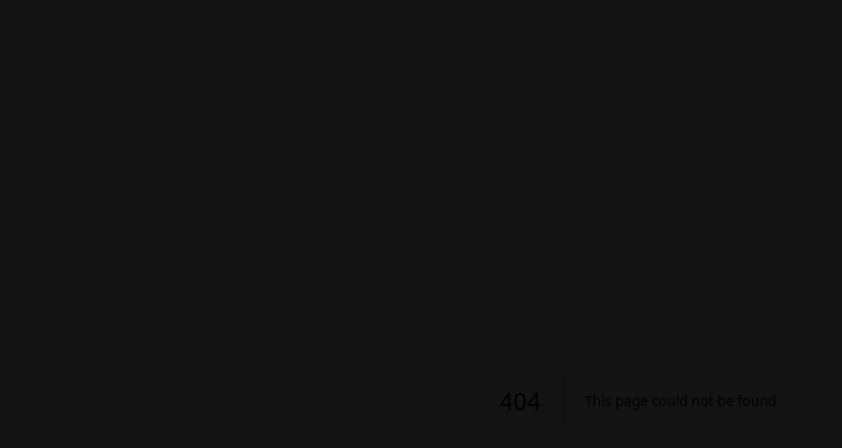
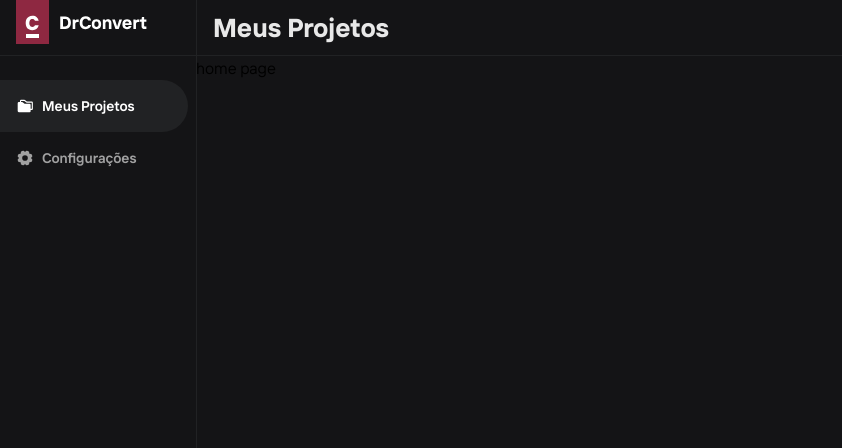
Before and after one commit to Equipe-Void/drconvert, a Next.js app in the folder web/: page / in a window 1280 px wide. Before the commit this address had no page. Shown: the top 448 px of the page, without its empty margins (0-842 px from the left). Built offline with nearby package versions, Linux system fonts and the light colour scheme.

Commit message:
feat: pages layout

```diff
--- /dev/null
+++ b/web/app/(home)/_components/header.tsx
@@ -0,0 +1,17 @@
+import Image from "next/image";
+import logo from "@/public/images/logo.svg";
+
+export default function Header() {
+	return (
+		<div className="w-full px-4 h-14 flex border-b border-solid border-black1">
+			<div className="h-14 pr-12 border-r border-solid border-black1">
+				<Image src={logo} alt="DrConvert Logo" />
+			</div>
+			<div className="flex-1 flex items-center pl-4">
+				<h1 className="font-bold text-white/90 text-[1.625rem]">
+					Meus Projetos
+				</h1>
+			</div>
+		</div>
+	);
+}
--- /dev/null
+++ b/web/app/(home)/_components/sidebar.tsx
@@ -0,0 +1,29 @@
+"use client";
+
+import Link from "next/link";
+import { usePathname } from "next/navigation";
+
+import { userRoutes } from "../../_utils/routes";
+
+export default function Sidebar() {
+	const pathname = usePathname();
+
+	return (
+		<div className="w-[12.25rem] h-full flex flex-col outline outline-1 outline-black1 pr-2 pt-6">
+			{userRoutes.map(route => {
+				return (
+					<Link
+						href={route.path}
+						className={`${(pathname === route.path && "bg-black1 text-white") || "text-white/60"} cursor-pointer
+						hover:bg-black1/70 duration-200 flex items-center gap-2 py-4 rounded-r-full px-4 font-semibold text-sm`}>
+						<route.icon
+							className={`h-[1.125rem] w-[1.125rem] ${(pathname === route.path && "text-white") || "text-white/60"}`}
+							weight="fill"
+						/>
+						{route.name}
+					</Link>
+				);
+			})}
+		</div>
+	);
+}
--- /dev/null
+++ b/web/app/(home)/layout.tsx
@@ -0,0 +1,18 @@
+import Header from "./_components/header";
+import Sidebar from "./_components/sidebar";
+
+export default function Layout({
+	children,
+}: Readonly<{
+	children: React.ReactNode;
+}>) {
+	return (
+		<div className="flex flex-col h-screen">
+			<Header />
+			<div className="flex-1 flex">
+				<Sidebar />
+				<div className="flex-1">{children}</div>
+			</div>
+		</div>
+	);
+}
--- /dev/null
+++ b/web/app/(home)/page.tsx
@@ -0,0 +1,5 @@
+import Layout from "./layout";
+
+export default function Home() {
+	return <div>home page</div>;
+}
--- /dev/null
+++ b/web/app/(home)/settings/page.tsx
@@ -0,0 +1,3 @@
+export default function Settings() {
+	return <div>settings page</div>;
+}
--- /dev/null
+++ b/web/app/_utils/routes.ts
@@ -0,0 +1,14 @@
+import { Folders, Gear } from "@phosphor-icons/react";
+
+export const userRoutes = [
+	{
+		name: "Meus Projetos",
+		path: "/",
+		icon: Folders,
+	},
+	{
+		name: "Configurações",
+		path: "/settings",
+		icon: Gear,
+	},
+];
--- a/web/app/layout.tsx
+++ b/web/app/layout.tsx
@@ -3,9 +3,9 @@ import type { Metadata } from "next";
 import localFont from "@next/font/local";
 
 const interphases = localFont({
-  src: '../public/fonts/TT-Interphases-Pro-Trial-Variable.ttf',
-  variable: '--font-interphases'
-})
+	src: "../public/fonts/TT-Interphases-Pro-Trial-Variable.ttf",
+	variable: "--font-interphases",
+});
 
 export const metadata: Metadata = {
 	title: "DrConvert",
@@ -19,7 +19,10 @@ export default function RootLayout({
 }>) {
 	return (
 		<html lang="en">
-      <body className={`${interphases.variable} font-sans bg-black0`}>{children}</body>
+			<body
+				className={`${interphases.variable} font-sans bg-black0 select-none`}>
+				{children}
+			</body>
 		</html>
 	);
 }
--- a/web/app/login/page.tsx
+++ b/web/app/login/page.tsx
@@ -1,14 +1,15 @@
 "use client";
 
+import Link from "next/link";
 import Image from "next/image";
 import { useState } from "react";
+import { Check } from "@phosphor-icons/react";
 import * as Checkbox from "@radix-ui/react-checkbox";
 
+import Input from "./_components/input";
 import logo from "../../public/images/logo.svg";
-import Input from "./_components/input";
-import { Check } from "@phosphor-icons/react";
 
-export default function Home() {
+export default function Login() {
 	const [rememberMe, setRememberMe] = useState(false);
 
 	const typesArr = ["CSV", "SQL", "YAML"];
@@ -24,26 +25,28 @@ export default function Home() {
 						<h1 className="font-bold text-white text-[2.5rem] leading-[52px]">
 							Converta
 							<br />
-              seus dados. <span className="text-pink text-[2rem]">DrConvert</span>
+							seus dados.{" "}
+							<span className="text-pink text-[2rem]">DrConvert</span>
 						</h1>
 						<p className="font-light text-white/75">
-              Oferecemos uma <span className="font-bold text-white">solução simples</span> para
-              converter e mapear seus arquivos <span className="font-bold text-white">CSV</span>,
-              permitindo o gerenciamento e <span className="font-bold text-white">análise</span> dos
-              dados de maneira mais eficaz.
+							Oferecemos uma{" "}
+							<span className="font-bold text-white">solução simples</span> para
+							converter e mapear seus arquivos{" "}
+							<span className="font-bold text-white">CSV</span>, permitindo o
+							gerenciamento e{" "}
+							<span className="font-bold text-white">análise</span> dos dados de
+							maneira mais eficaz.
 						</p>
 						<div className="flex items-center gap-4">
 							<a
 								href=""
-                className="font-bold text-white text-sm px-6 py-3 rounded-md bg-pink hover:bg-pink/65 duration-200"
-              >
+								className="font-bold text-white text-sm px-6 py-3 rounded-md bg-pink hover:bg-pink/65 duration-200">
 								Entre agora
 							</a>
 							<a
 								href="https://github.com/Equipe-Void/api-3sem"
 								target="_blank"
-                className="font-bold text-white/75 text-sm hover:text-white duration-200"
-              >
+								className="font-bold text-white/75 text-sm hover:text-white duration-200">
 								Projeto
 							</a>
 						</div>
@@ -57,8 +60,7 @@ export default function Home() {
 										<div
 											key={i}
 											className="bg-black0/20 font-extrabold text-white/45 w-[5.625rem] h-9 rounded-md flex
-                      items-center justify-center hover:bg-red hover:text-white duration-150"
-                    >
+                        items-center justify-center hover:bg-red hover:text-white duration-150">
 											{type}
 										</div>
 									);
@@ -80,25 +82,26 @@ export default function Home() {
 							<Input type="password" placeholder="Senha" />
 							<div className="w-full flex items-center gap-4">
 								<Checkbox.Root
-                  onCheckedChange={(checked) => {
+									onCheckedChange={checked => {
 										checked ? setRememberMe(true) : setRememberMe(false);
 									}}
-                  className="w-6 h-6 p-1 rounded-md bg-black1"
-                >
+									className="w-6 h-6 p-1 rounded-md bg-black1">
 									<Checkbox.Indicator>
 										<Check className="w-4 h-4 text-pink" />
 									</Checkbox.Indicator>
 								</Checkbox.Root>
-                <p className="text-xs lg:text-sm text-gray1 font-regular">Lembrar de mim?</p>
+								<p className="text-xs lg:text-sm text-gray1 font-regular">
+									Lembrar de mim?
+								</p>
 							</div>
 						</div>
 						<div className="w-full">
-              <div
+							<Link
+								href="/"
 								className="w-full h-16 rounded-md bg-red text-white font-bold text-base flex items-center justify-center
-              cursor-pointer duration-200 hover:bg-red/70"
-              >
+                  cursor-pointer duration-200 hover:bg-red/70">
 								Entrar
-              </div>
+							</Link>
 						</div>
 					</div>
 				</div>
```
Lines whose indentation alone changed are shown as unchanged.
